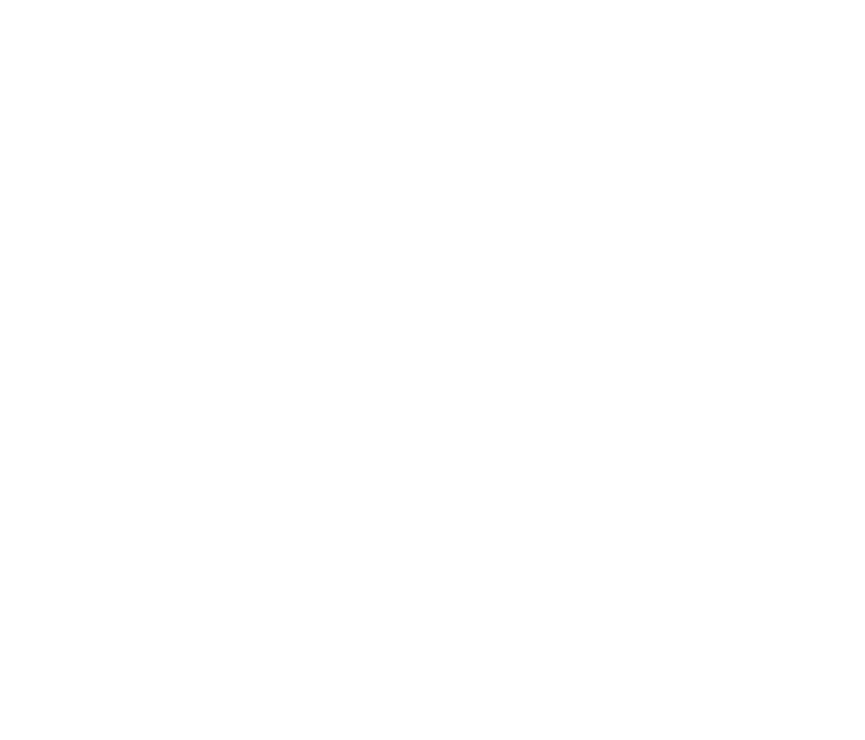
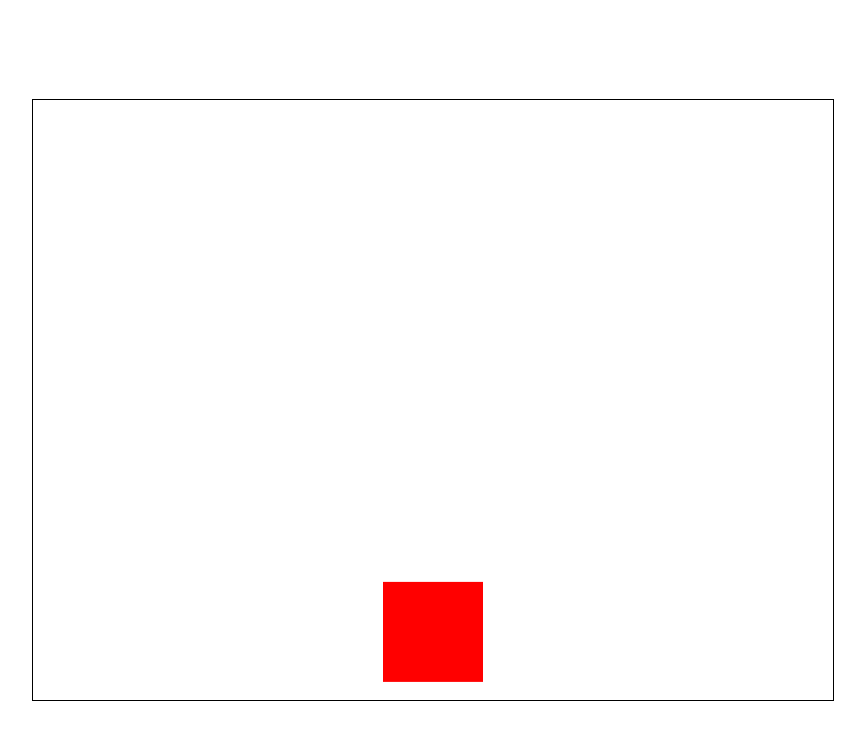
Before and after one commit to tomekdra/spaceGame, a plain HTML site: page index.html in a window 1280 px wide. Shown: the whole page, without its empty margins (207-1072 px from the left). Drawn offline with Linux system fonts and the light colour scheme.

Commit message:
Add simple gravity and moovment

```diff
--- a/game.js
+++ b/game.js
@@ -0,0 +1,71 @@
+const canvas = document.getElementById('canvas');
+
+const c = canvas.getContext('2d');
+
+canvas.width = 800;
+canvas.height = 600;
+
+const cw = canvas.width;
+const ch = canvas.height;
+
+let keys = [];
+
+let posX = cw/2 -50;
+let posY = ch/2 -50;
+const psize = 100;
+let speedY = 2;
+let speedX = 1;
+const gravity = 0.1;
+const friction = 0.7;
+function player() {
+    c.fillStyle = 'red';
+    c.fillRect(posX, posY, psize, psize);
+
+    if(posY + psize + speedY > ch){
+        speedY = -speedY*friction;
+    } else {
+        speedY += gravity;
+    }
+    posY += speedY;
+
+    if(keys[87]) {
+        posY -= speedY;
+        speedY -= 0.5;
+        flames();
+    }
+    if(keys[83]) {
+        posY += speedY;
+    }
+    if(keys[65]) {
+        posX -= speedX;
+    }
+    if(keys[68]) {
+        posX += speedX;
+    }
+
+}
+function flames() {
+    c.fillStyle = 'orange';
+    c.fillRect(posX + psize/2-15, posY + psize, 30, 30);
+}
+
+function start () {
+
+    window.addEventListener('keydown', event => {
+        keys[event.keyCode] = true;
+    });
+    window.addEventListener('keyup', event => {
+        keys[event.keyCode] = false;
+    })
+}
+function clear() {
+    c.clearRect(0,0, cw, ch)
+}
+
+function update() {
+    clear();
+    start();
+    player();
+
+}
+setInterval(update, 1000/60);
--- a/index.html
+++ b/index.html
@@ -6,8 +6,24 @@
           content="width=device-width, user-scalable=no, initial-scale=1.0, maximum-scale=1.0, minimum-scale=1.0">
     <meta http-equiv="X-UA-Compatible" content="ie=edge">
     <title>Document</title>
+    <style>
+        body {
+            margin: 0;
+            padding: 0;
+            height: 100vh;
+            box-sizing: border-box;
+            display: flex;
+            justify-content: center;
+            align-items: center;
+        }
+        canvas {
+            border: 1px solid black;
+        }
+    </style>
 </head>
 <body>
+<canvas id="canvas"></canvas>
 
+<script src="game.js"></script>
 </body>
 </html>
```
